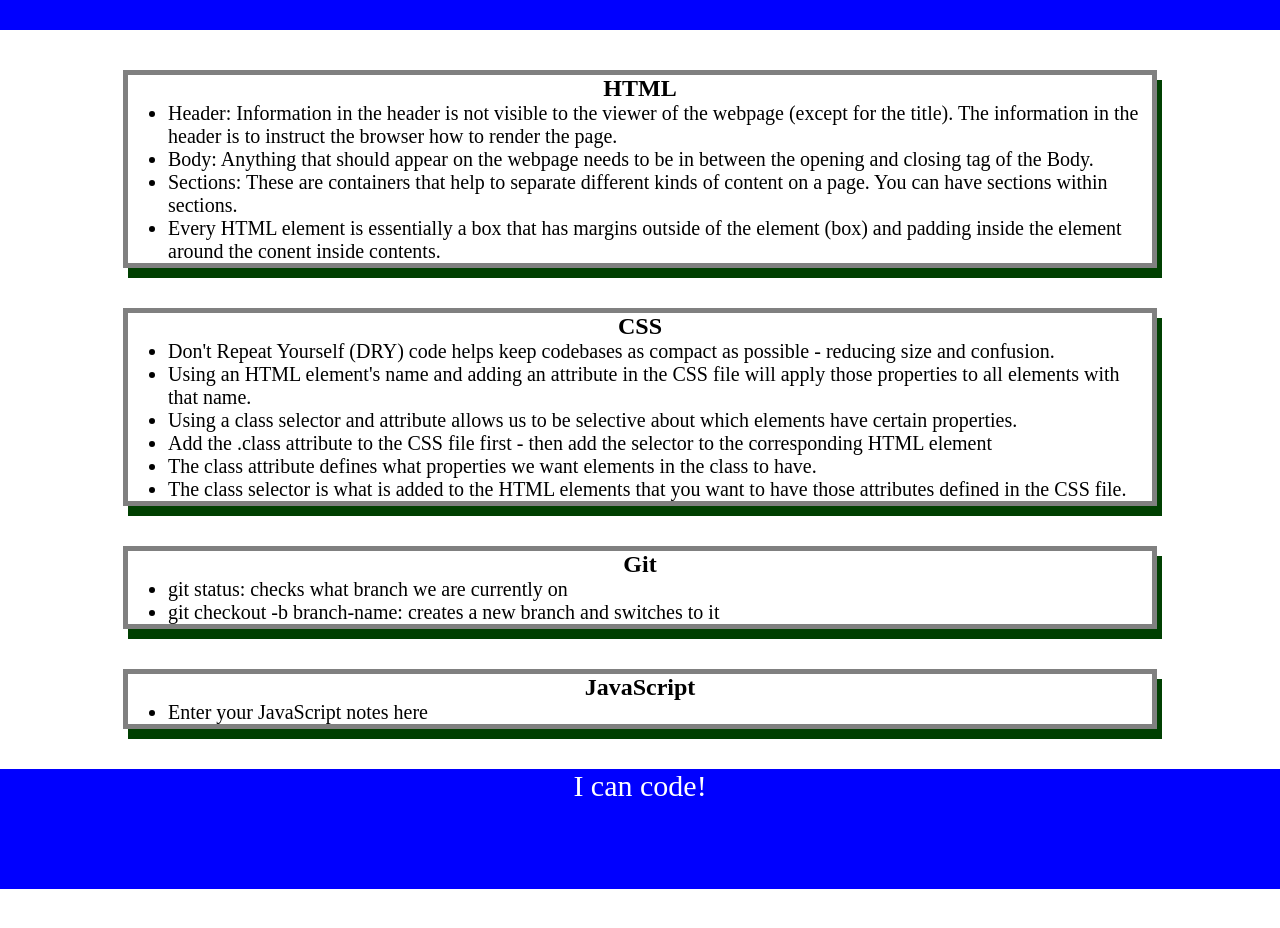
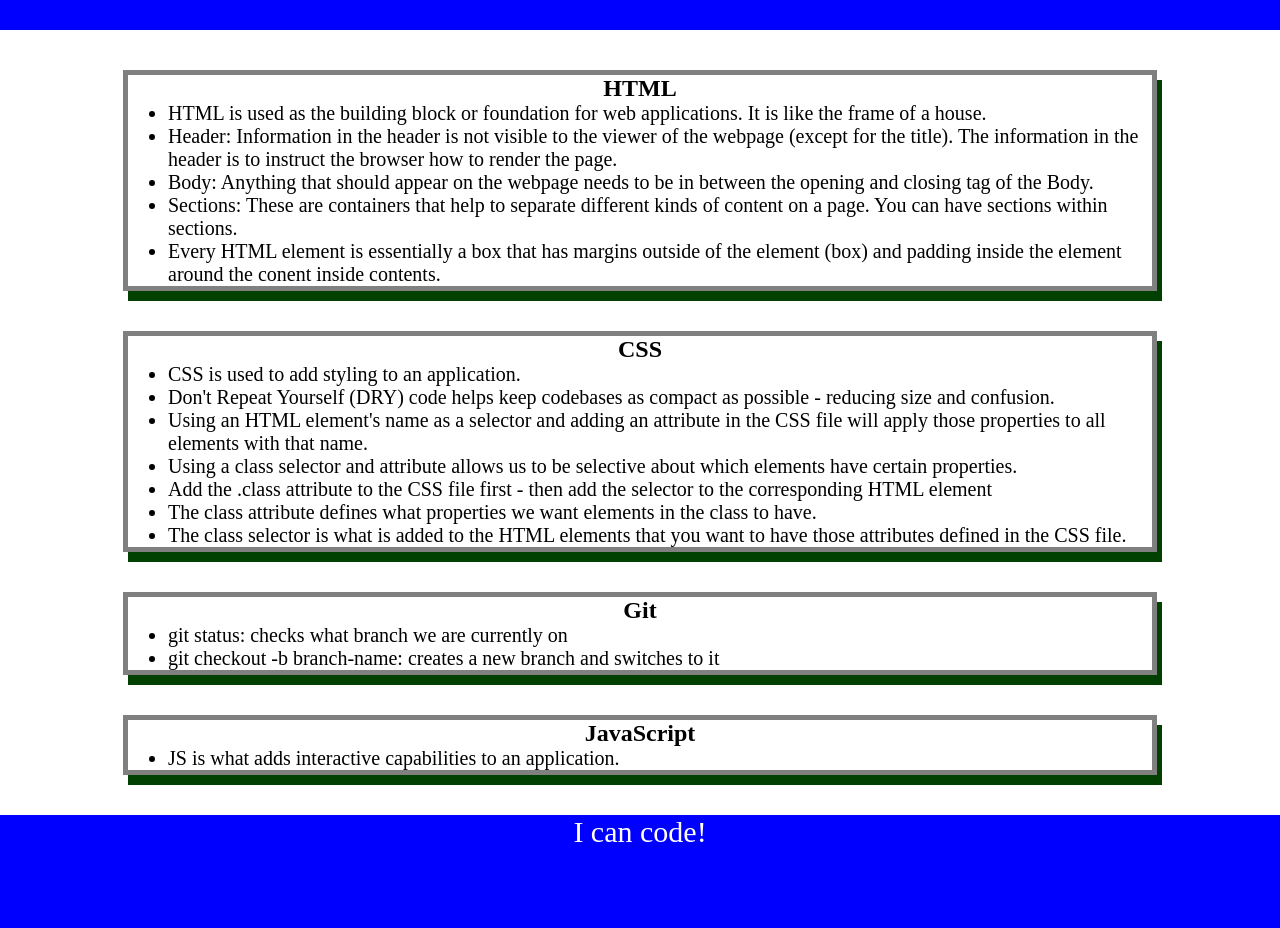
Before and after one commit to CarleeMarie/prework-study-guide, a plain HTML site: page index.html in a window 1280 px wide. Shown: the part 90-1018 px from the top of the page. Before the commit the page ends 979 px from the top, so only its background shows below. Drawn offline with Linux system fonts and the light colour scheme.

Commit message:
debug
why isn't jscript showing up

```diff
--- /dev/null
+++ b/assets/script.js
@@ -0,0 +1,2 @@
+var topics = "HTML, CSS, Git, JavaScript";
+console.log(topics);
--- a/index.html
+++ b/index.html
@@ -16,6 +16,7 @@
       <section class="card" id="html-section">
         <h2>HTML</h2>
         <ul>
+          <li>HTML is used as the building block or foundation for web applications. It is like the frame of a house.</li>
           <li>Header: Information in the header is not visible to the viewer of the webpage (except for the title). The information in the header is to instruct the browser how to render the page.</li>
           <li>Body: Anything that should appear on the webpage needs to be in between the opening and closing tag of the Body.</li>
           <li>Sections: These are containers that help to separate different kinds of content on a page. You can have sections within sections.</li>
@@ -27,8 +28,9 @@
       <section class="card" id="css-section">
         <h2>CSS</h2>
         <ul>
+          <li>CSS is used to add styling to an application.</li>
           <li>Don't Repeat Yourself (DRY) code helps keep codebases as compact as possible - reducing size and confusion.</li>
-          <li>Using an HTML element's name and adding an attribute in the CSS file will apply those properties to all elements with that name.</li>
+          <li>Using an HTML element's name as a selector and adding an attribute in the CSS file will apply those properties to all elements with that name.</li>
           <li>Using a class selector and attribute allows us to be selective about which elements have certain properties.</li>
           <li>Add the .class attribute to the CSS file first - then add the selector to the corresponding HTML element</li>
           <li>The class attribute defines what properties we want elements in the class to have.</li>
@@ -48,7 +50,7 @@
       <section class="card" id="javascript-section">
         <h2>JavaScript</h2>
         <ul>
-          <li>Enter your JavaScript notes here</li>
+          <li>JS is what adds interactive capabilities to an application.</li>
         </ul>
       </section>
     </main>
@@ -56,5 +58,6 @@
     <footer>
       <p>I can code!</p>
     </footer>
+    <script src="./assets/script.js"></script>
   </body>
 </html>
```
